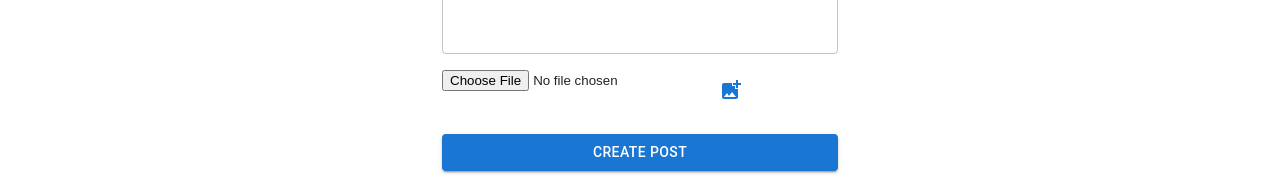
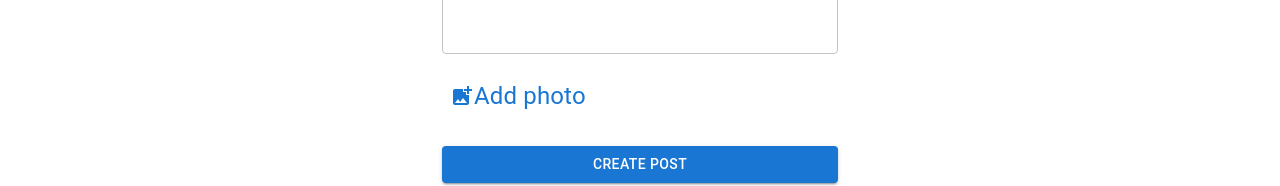
Before and after one commit to levkad03/DRF-React-Blog, a React (Vite) app in the folder frontend/: page /admin/create in a window 1280 px wide. Shown: the part 597-783 px from the top of the page. Built offline with nearby package versions, Linux system fonts and the light colour scheme.

Commit message:
updated posts component to a GridV2, styled image upload button

```diff
--- a/frontend/src/components/admin/Create.jsx
+++ b/frontend/src/components/admin/Create.jsx
@@ -10,7 +10,6 @@
 import { Container } from '@mui/material';
 import { useTheme } from '@mui/material/styles';
 import { IconButton } from '@mui/material';
-import { Input } from '@mui/material';
 import AddPhotoAlternateIcon from '@mui/icons-material/AddPhotoAlternate';
 
 const Create = () => {
@@ -168,29 +167,18 @@
                 rows={4}
               />
             </Grid>
-            {/* <label htmlFor="icon-button-photo">
-              <Input
-                accept="image/*"
-                id="icon-button-photo"
-                type="file"
-                sx={{ display: 'none' }}
-                onChange={handleChange}
-              />
-              <IconButton color="primary" aria-label="upload picture" component="span">
-                <AddPhotoAlternateIcon />
-                Add Photo
-              </IconButton>
-            </label> */}
             <input
               accept="image/*"
               id="icon-button-photo"
               onChange={handleChange}
               name="image"
               type="file"
+              style={{ display: 'none' }}
             />
             <label htmlFor="icon-button-photo">
               <IconButton color="primary" component="span">
                 <AddPhotoAlternateIcon />
+                Add photo
               </IconButton>
             </label>
           </Grid>
--- a/frontend/src/components/posts/Posts.jsx
+++ b/frontend/src/components/posts/Posts.jsx
@@ -2,7 +2,7 @@
 import { Card } from '@mui/material';
 import { CardContent } from '@mui/material';
 import { CardMedia } from '@mui/material';
-import { Grid } from '@mui/material';
+import Grid from '@mui/material/Grid2';
 import { Typography } from '@mui/material';
 import { Container } from '@mui/material';
 import { Link } from '@mui/material';
@@ -18,7 +18,7 @@
         <Grid container spacing={5} alignItems="flex-end">
           {posts.map(post => (
             // Enterprise card is full width at sm breakpoint
-            <Grid item key={post.id} xs={12} md={4}>
+            <Grid key={post.id} size={{ xs: 12, md: 4 }}>
               <Card>
                 <Link
                   color="textPrimary"
```
Also changed, not shown: 1 other file (tests, documents, lock files or other folders).
